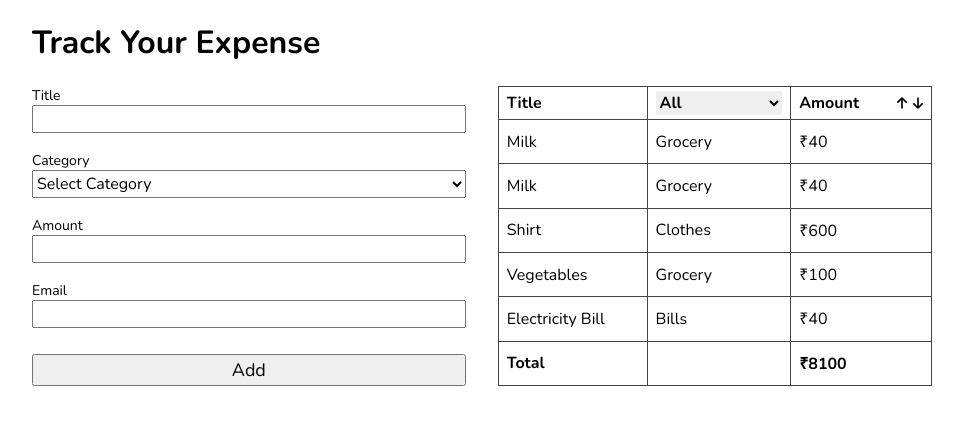
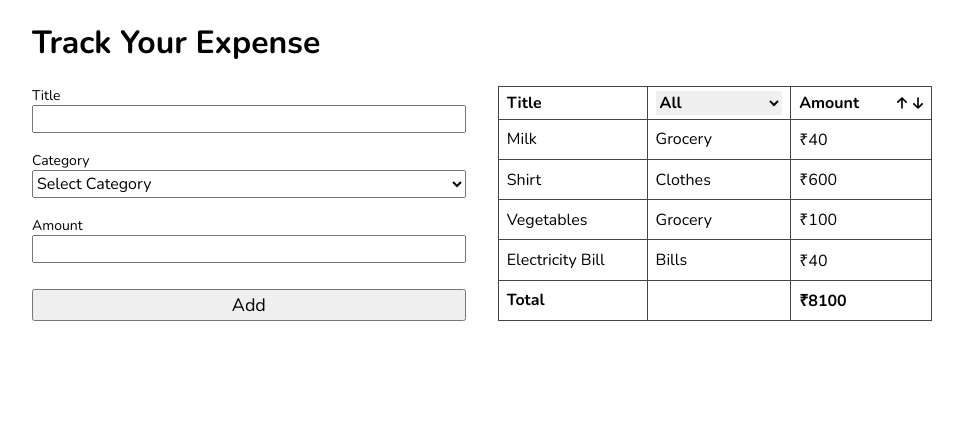
Before and after one commit to shirish2121/Expense-Tracker-Project, a React (Vite) app: page / in a window 1280 px wide. Shown: the top 424 px of the page, without its empty margins (158-1121 px from the left). Built offline with nearby package versions, Linux system fonts and the light colour scheme.

Commit message:
remove email textfield and their related code

```diff
--- a/src/components/ExpenseForm.jsx
+++ b/src/components/ExpenseForm.jsx
@@ -10,7 +10,6 @@ export default function ExpenseForm({ setExpenses }) {
     title: '',
     category: '',
     amount: '',
-    email: '',
   });
 
   const [errors, setErrors] = useState({});
@@ -22,13 +21,6 @@ export default function ExpenseForm({ setExpenses }) {
     ],
     category: [{ required: true, message: 'Please enter a category' }],
     amount: [{ required: true, message: 'Please enter an amount' }],
-    email: [
-      { required: true, message: 'Please enter an email' },
-      {
-        pattern: /^[^\s@]+@[^\s@]+\.[^\s@]+$/,
-        message: 'Please enter a valid email',
-      },
-    ],
   };
 
   const validate = (formData) => {
@@ -44,10 +36,6 @@ export default function ExpenseForm({ setExpenses }) {
           return true;
         }
         if (rule.minLength && value.length < rule.minLength) {
-          errorsData[key] = rule.message;
-          return true;
-        }
-        if (rule.pattern && !rule.pattern.test(value)) {
           errorsData[key] = rule.message;
           return true;
         }
@@ -102,14 +90,7 @@ export default function ExpenseForm({ setExpenses }) {
         onChange={handleChange}
         errors={errors.amount}
       />
-      <Input
-        label='Email'
-        id='email'
-        name='email'
-        value={expense.email}
-        onChange={handleChange}
-        errors={errors.email}
-      />
+
       <button className='add-btn'>Add</button>
     </form>
   );
--- a/src/components/ExpenseTable.jsx
+++ b/src/components/ExpenseTable.jsx
@@ -1,13 +1,17 @@
-import React from 'react';
+import React, { useState } from 'react';
 
 export default function ExpenseTable({ expenses }) {
+  const [category, setCategory] = useState('');
+  const filteredData = expenses.filter((expense) =>
+    expense.category.toLowerCase().includes(category)
+  );
   return (
     <table className='expense-table'>
       <thead>
         <tr>
           <th>Title</th>
           <th>
-            <select>
+            <select onChange={(e) => setCategory(e.target.value.toLowerCase())}>
               <option value=''>All</option>
               <option value='grocery'>Grocery</option>
               <option value='clothes'>Clothes</option>
@@ -42,12 +46,7 @@ export default function ExpenseTable({ expenses }) {
         </tr>
       </thead>
       <tbody>
-        <tr>
-          <td>Milk</td>
-          <td>Grocery</td>
-          <td>₹40</td>
-        </tr>
-        {expenses.map(({ id, title, category, amount }) => (
+        {filteredData.map(({ id, title, category, amount }) => (
           <tr key={id}>
             <td>{title}</td>
             <td>{category}</td>
```
